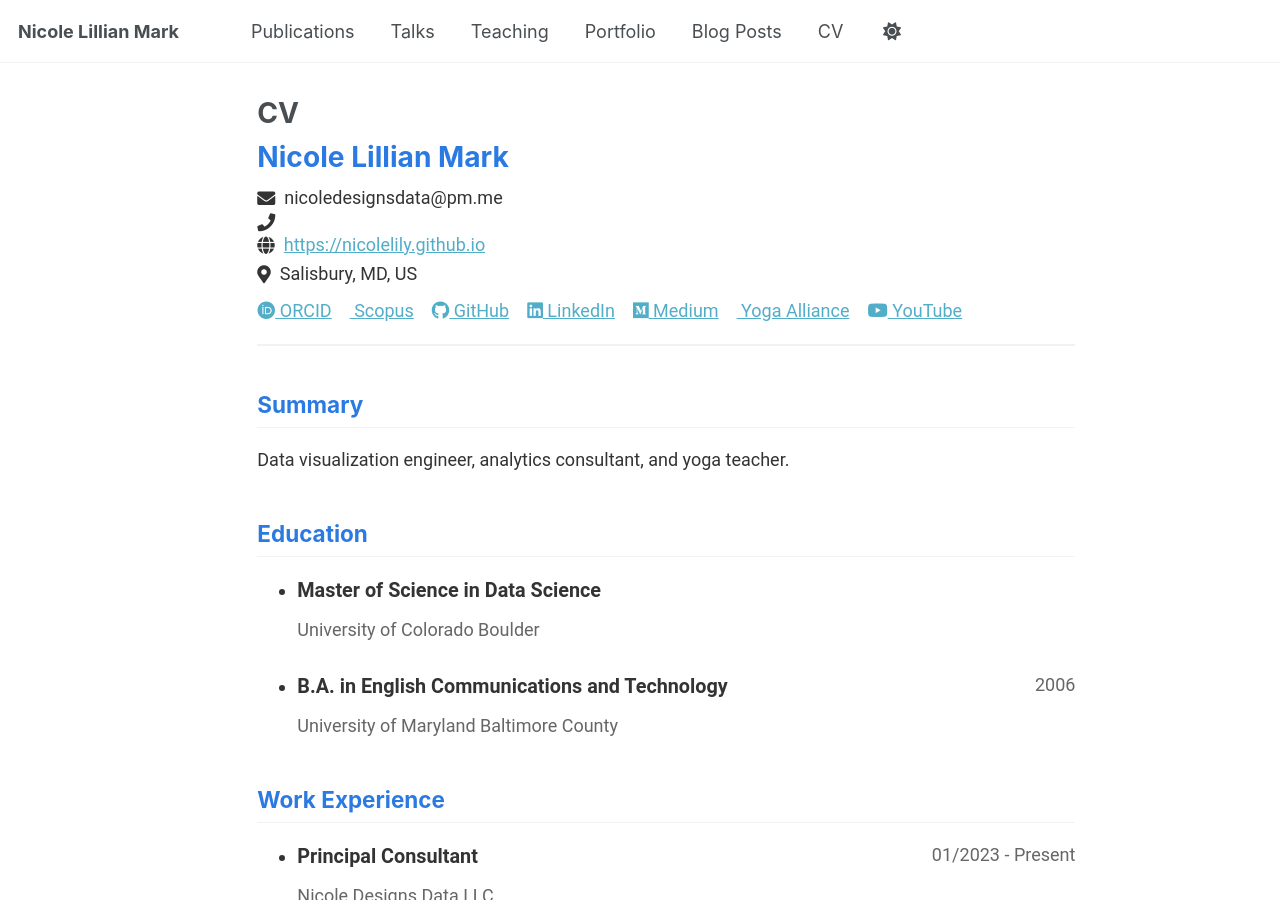
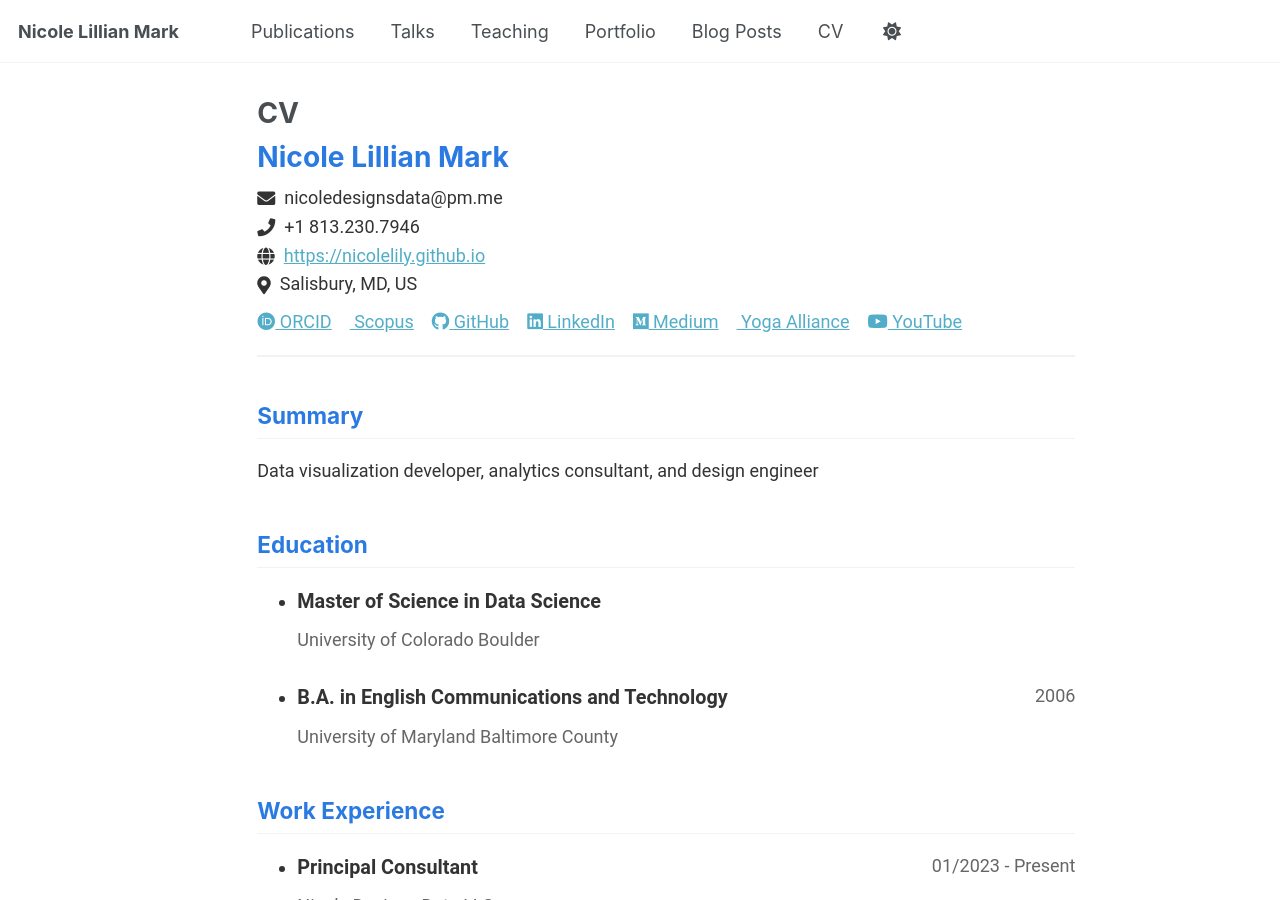
Before and after one commit to nicolelily/nicolelily.github.io, a Jekyll site: the page built from _pages/cv-json.md, in a window 1280 px wide and 900 px high. Built offline with Jekyll 4.4.1, drawn with Linux system fonts in a browser that asks for light colours; a script that is not in the unit is left out; some of the changed text lies outside the part shown.

Commit message:
Update cv.json

```diff
--- a/_data/cv.json
+++ b/_data/cv.json
@@ -2,9 +2,9 @@
   "basics": {
     "name": "Nicole Lillian Mark",
     "email": "nicoledesignsdata@pm.me",
-    "phone": "",
+    "phone": "+1 813.230.7946",
     "website": "https://nicolelily.github.io",
-    "summary": "Data visualization engineer, analytics consultant, and yoga teacher.",
+    "summary": "Data visualization developer, analytics consultant, and design engineer",
     "location": {
       "address": "",
       "postalCode": "",
@@ -77,8 +77,8 @@
     },
     {
       "company": "Idaho State University",
-      "position": "Data Curator/Project Coordinator",
-      "website": "",
+      "position": "Data Curator",
+      "website": "https://www.isu.edu",
       "startDate": "08/2020",
       "endDate": "09/2021",
       "summary": "Collected, interpreted, and analyzed data for the ISU/CPESN Idaho COVID-19 Point-of-Care Testing Program. Developed a JavaScript web application for secure collection of PHI for delivery to the state's public health districts. Created program website. Advised pharmacy owners regarding technology solutions for documentation of their care plans. Calculated pharmacy payments and invoiced the university. Curated all data, contributed approximately 35% of the writing and all data visualizations to the project manuscript."
@@ -86,7 +86,7 @@
     {
       "company": "Aspen RxHealth",
       "position": "Data Analyst",
-      "website": "",
+      "website": "https://aspenrxhealth.com",
       "startDate": "02/2019",
       "endDate": "06/2021",
       "summary": "Created scheduled and ad-hoc reporting, data visualizations, and operational metrics dashboards with Tableau Desktop and AWS QuickSight. Answered data-related questions posed by clinical, operations, and sales teams. Gathered requirements from business stakeholders, documented decisions and actions in Jira. Served on the Data Governance Committee, Measures and Specifications Subcommittee, and Data Dictionary Subcommittee."
```
